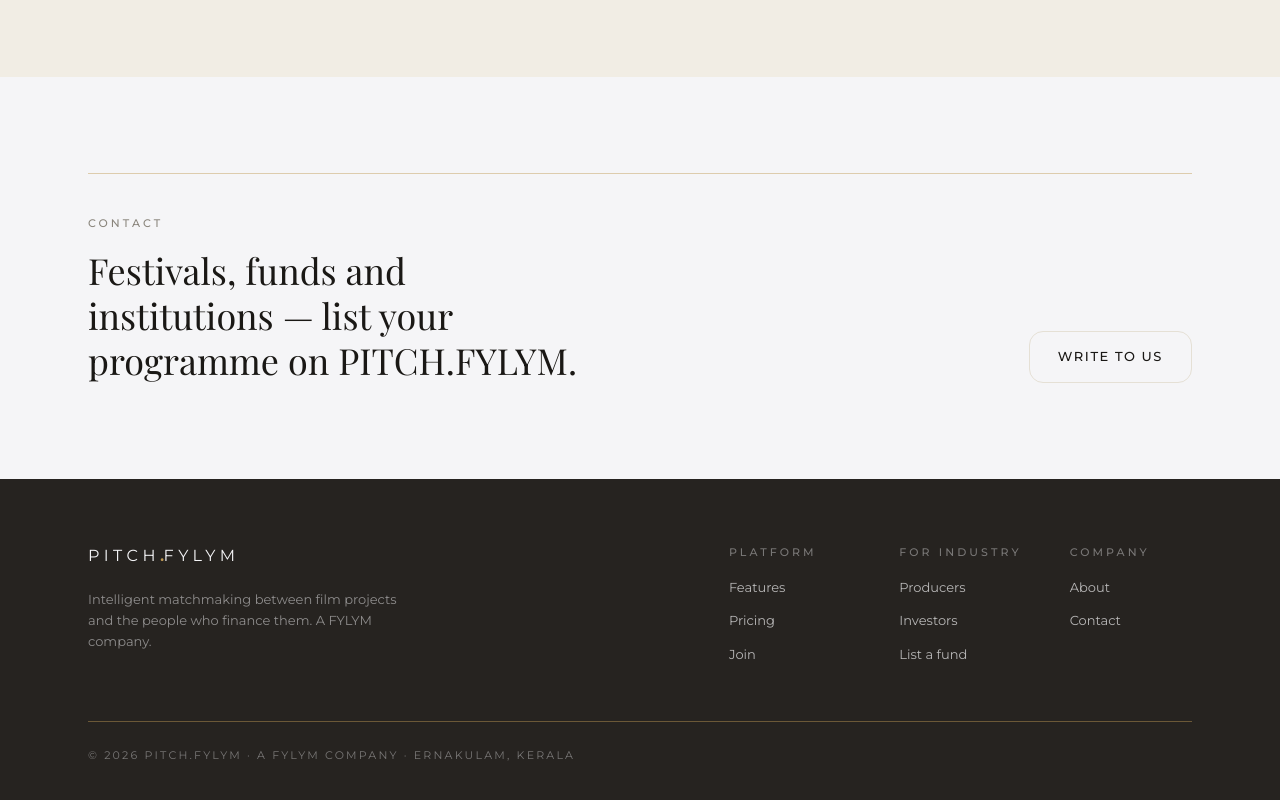
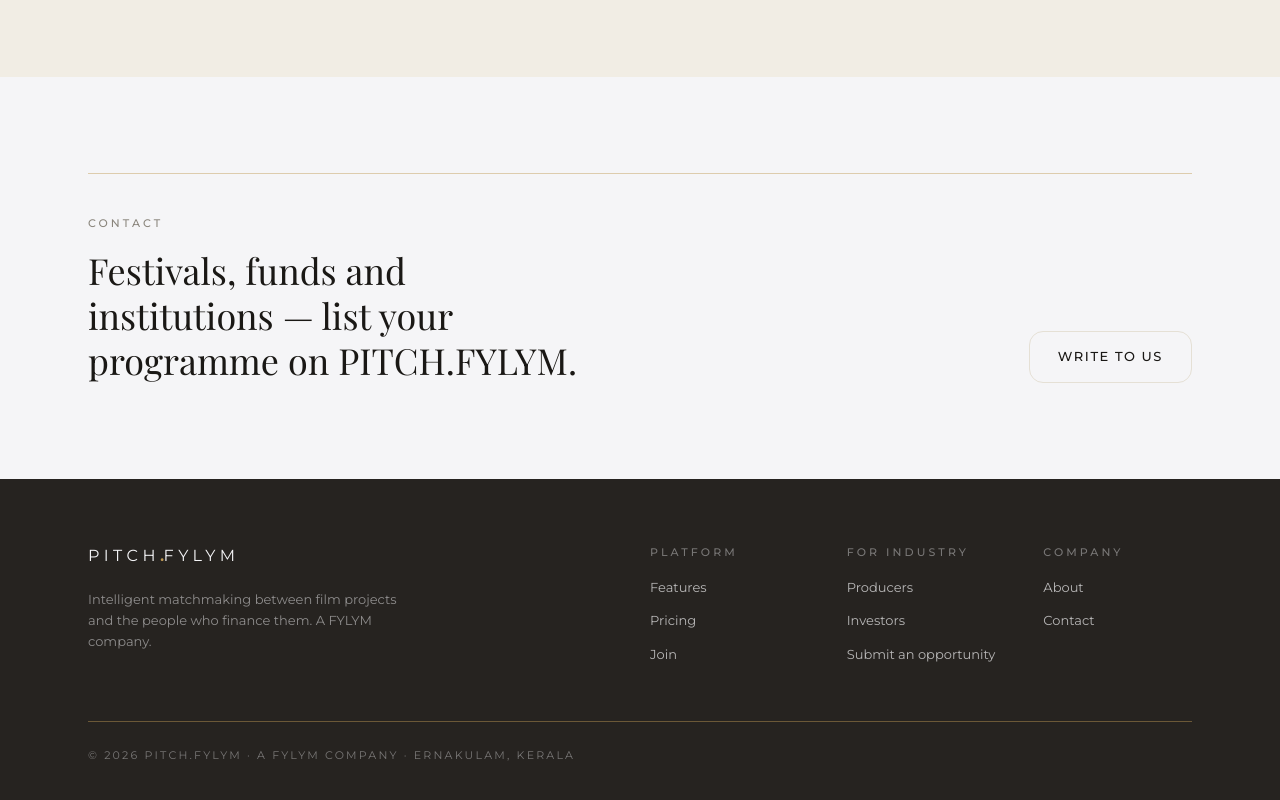
Before and after one commit to nobinkurianfylym/fylympitch, a Next.js app: page / in a window 1280 px wide. Shown: the part 7578-8378 px from the top of the page. Built offline with nearby package versions, Linux system fonts and the light colour scheme; no server answers; the database is empty.

Commit message:
Footer: Submit an opportunity link replacing dead List a fund anchor

```diff
--- a/app/page.tsx
+++ b/app/page.tsx
@@ -422,7 +422,7 @@ export default async function Home() {
                 <ul className="space-y-3 text-ivory/70">
                   <li><Link href="/signup?role=producer" className="hover:text-gold">Producers</Link></li>
                   <li><Link href="/signup?role=producer" className="hover:text-gold">Investors</Link></li>
-                  <li><a href="#contact" className="hover:text-gold">List a fund</a></li>
+                  <li><Link href="/funds/submit" className="hover:text-gold">Submit an opportunity</Link></li>
                 </ul>
               </div>
               <div>
```
